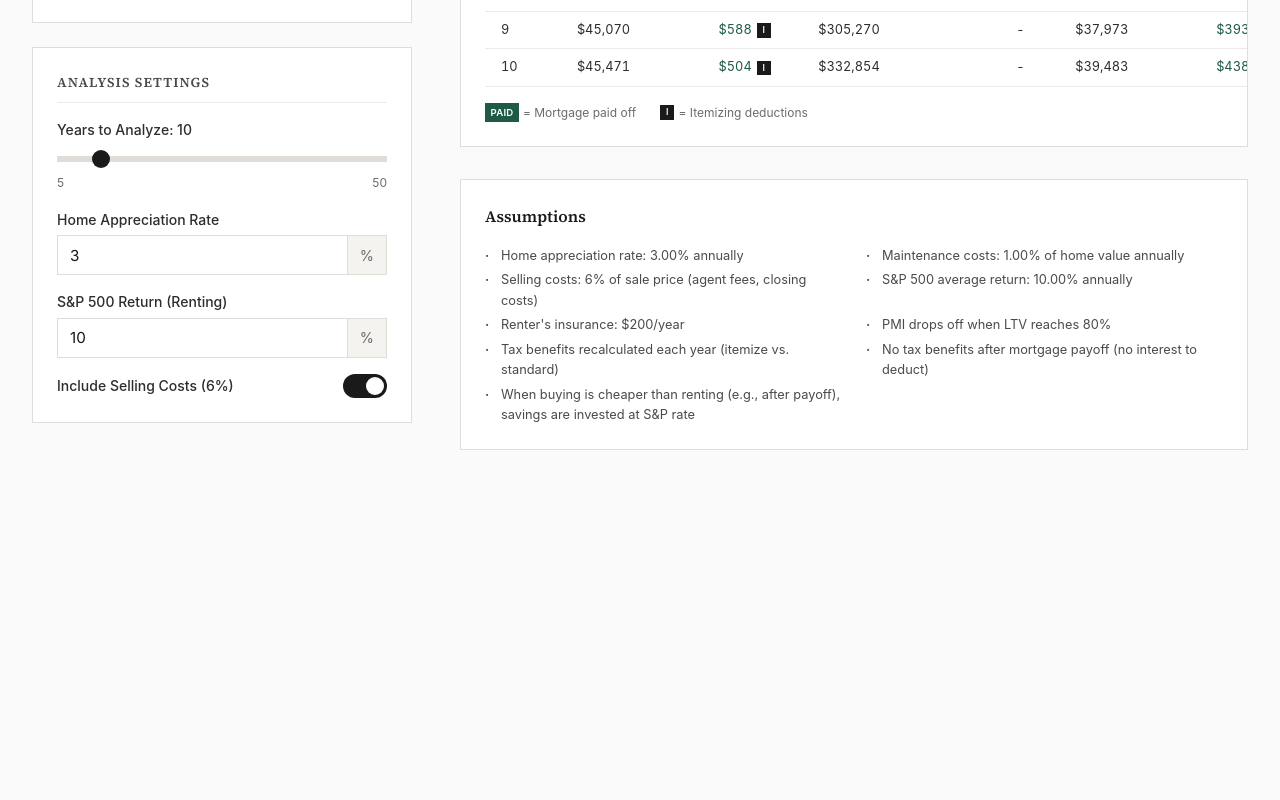
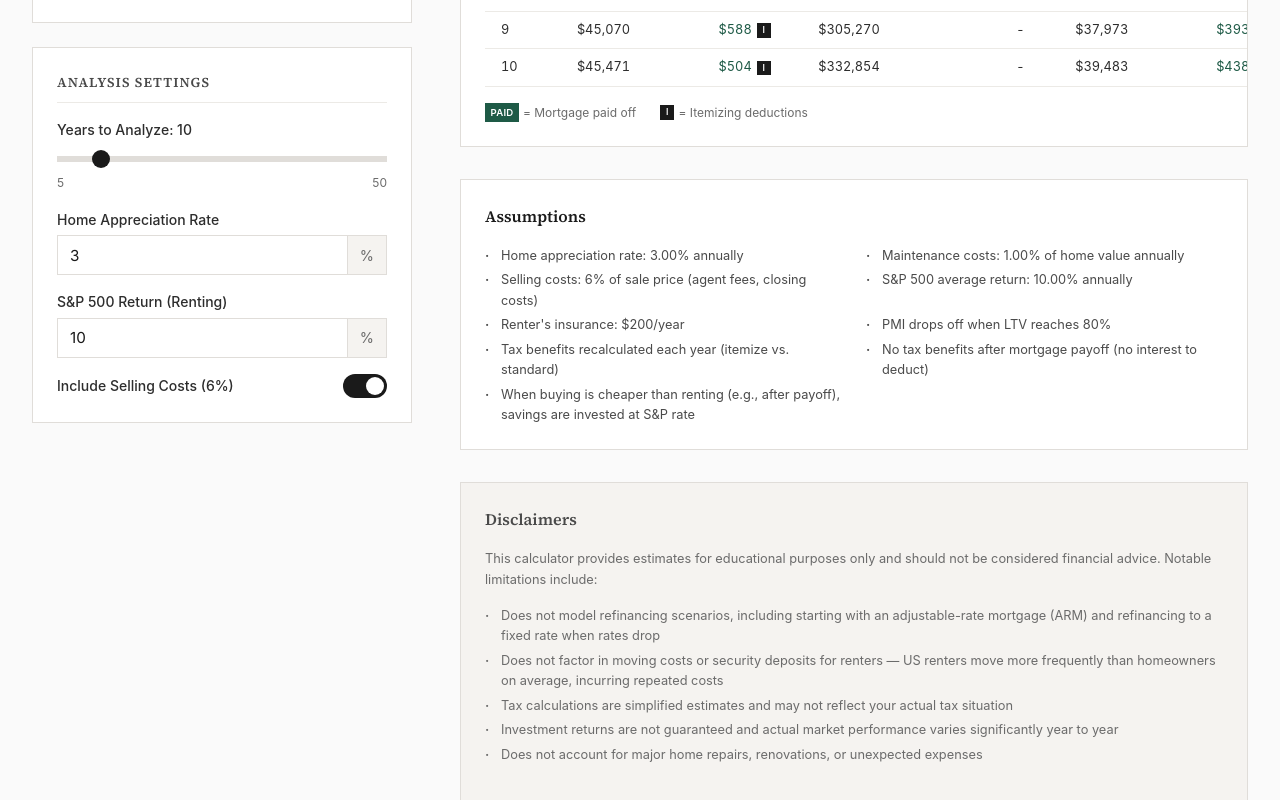
Before and after one commit to Damdiel/rentorbuy, a React (Vite) app: page / in a window 1280 px wide. Shown: the part 1807-2607 px from the top of the page. Before the commit the page ends 2289 px from the top, so only its background shows below. Built offline with nearby package versions, Linux system fonts and the light colour scheme.

Commit message:
Add disclaimers section

```diff
--- a/src/App.css
+++ b/src/App.css
@@ -676,6 +676,54 @@ tr.paid-off:hover {
   font-weight: bold;
 }
 
+/* Disclaimers */
+.disclaimers {
+  background: var(--color-paper-warm);
+  border: 1px solid var(--color-border);
+  padding: var(--space-lg);
+}
+
+.disclaimers h3 {
+  font-family: var(--font-serif);
+  font-size: 1rem;
+  font-weight: 600;
+  margin-bottom: var(--space-md);
+  color: var(--color-ink-faint);
+}
+
+.disclaimers p {
+  font-size: 0.8rem;
+  color: var(--color-ink-muted);
+  line-height: 1.6;
+  margin-bottom: var(--space-md);
+}
+
+.disclaimers p:last-child {
+  margin-bottom: 0;
+  font-style: italic;
+}
+
+.disclaimers ul {
+  list-style: none;
+  margin-bottom: var(--space-md);
+}
+
+.disclaimers li {
+  font-size: 0.8rem;
+  color: var(--color-ink-muted);
+  padding-left: var(--space-md);
+  position: relative;
+  line-height: 1.6;
+  margin-bottom: var(--space-xs);
+}
+
+.disclaimers li:before {
+  content: "·";
+  position: absolute;
+  left: 0;
+  font-weight: bold;
+}
+
 /* Responsive */
 @media (max-width: 768px) {
   .main {
--- a/src/App.jsx
+++ b/src/App.jsx
@@ -1046,6 +1046,18 @@ function App() {
               <li>When buying is cheaper than renting (e.g., after payoff), savings are invested at S&P rate</li>
             </ul>
           </div>
+
+          <div className="disclaimers">
+            <h3>Disclaimers</h3>
+            <p>This calculator provides estimates for educational purposes only and should not be considered financial advice. Notable limitations include:</p>
+            <ul>
+              <li>Does not model refinancing scenarios, including starting with an adjustable-rate mortgage (ARM) and refinancing to a fixed rate when rates drop</li>
+              <li>Does not factor in moving costs or security deposits for renters — US renters move more frequently than homeowners on average, incurring repeated costs</li>
+              <li>Tax calculations are simplified estimates and may not reflect your actual tax situation</li>
+              <li>Investment returns are not guaranteed and actual market performance varies significantly year to year</li>
+              <li>Does not account for major home repairs, renovations, or unexpected expenses</li>
+            </ul>
+          </div>
             </>
           )}
 
```
